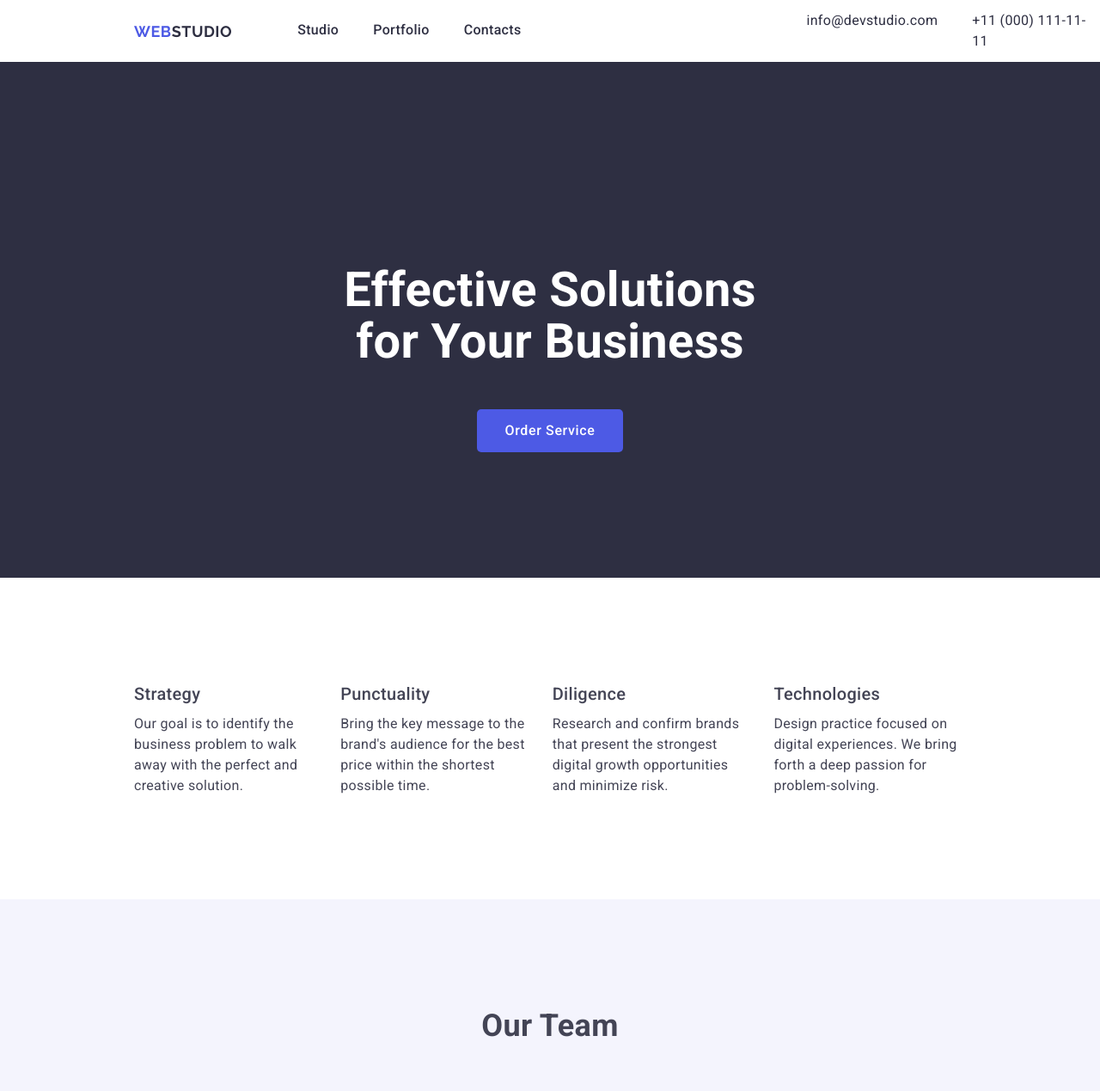
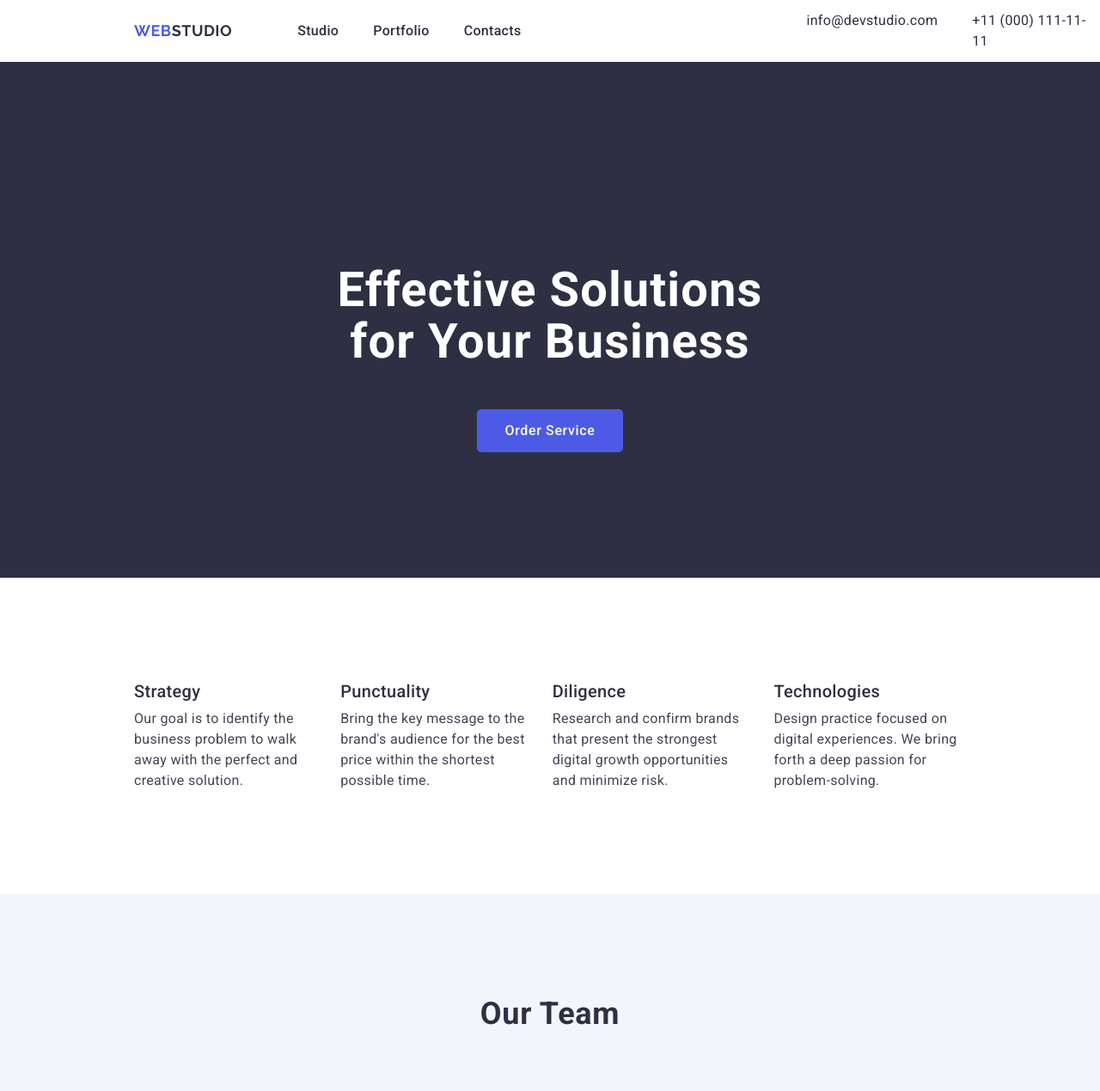
Before and after one commit to Duard4/goit-markup-hw-02, a plain HTML site: page index.html in a window 1280 px wide. Shown: the top 1269 px of the page at 86% size. Drawn offline with nearby package versions, Linux system fonts and the light colour scheme.

Commit message:
Work on mistakes

```diff
--- a/css/styles.css
+++ b/css/styles.css
@@ -5,7 +5,7 @@ body {
     color: #434455;
     font-size: 16px;
     line-height: 1.5;
-    letter-spacing: calc(16px * 0.02);
+    letter-spacing: 0.02em;
 }
 
 section {
@@ -26,14 +26,21 @@ h1 {
     font-size: 56px;
     line-height: 1.07;
     max-width: 496PX;
+    letter-spacing: 0.02em;
 }
 h2 {
     font-size: 36px;
     margin-bottom: 72px;
+    line-height: 1.11;
+    letter-spacing: 0.02em;
+    text-transform: capitalize;
+    color: #2e2f42 ;
 }
 h3 {
     font-size: 20px;
     font-weight: 500;
+    line-height: 1.2;
+    color: #2e2f42 ;
 }
 p {
     margin-top: 8px;
@@ -47,19 +54,22 @@ ul {
     gap: 24px;
 }
 
-/* GLOBAL LINK CONFIGURE */
-a, a:active, span {
+/* GLOBAL LINK & SPAN CONFIGURE */
+a, a:active {
     color: #4D5AE5;
     align-content: center;
     font-style: normal;
 }
+
 
 /* ELEMENTS CONFIGURE */
 .logo {
     font-family: "Raleway", sans-serif;
     font-size: 18px;
     font-weight: bold;
-    letter-spacing: calc(18px * 0.03);
+    letter-spacing: 0.03em;
+    line-height: 1.17;
+    text-transform: uppercase;
 }
 button {
     background-color: #4D5AE5;
@@ -67,7 +77,7 @@ button {
     color: #FFFFFF;
     padding: 16px 32px;
     border: none;
-    letter-spacing: calc(16px * 0.04);
+    letter-spacing: 0.04em;
     border-radius: 5px;
     cursor: pointer;
 }
@@ -91,11 +101,13 @@ button {
     background-color: #FFFFFF;
     height: 72px;
     align-items: center;
-    a {
+
+    ul a, span {
         color: #2E2F42;
     }
     nav, address {
         display: inherit;
+
     }
     nav {
         font-weight: 500;
@@ -141,11 +153,12 @@ button {
     padding: 100px 156px;
     background-color: #2E2F42;
     color: #F4F4FD;
-    a {
-        color: #F4F4FD;
-    }
+
     p {
         max-width: 264px;
         margin-top: 16px;
     }
+    span {
+        color: #f4f4fd ;
+    }
 }
--- a/index.html
+++ b/index.html
@@ -12,7 +12,7 @@
 <body>
     <header class="header">
         <nav>
-            <a href="./index.html" class="logo"><span>WEB</span>STUDIO</a>
+            <a href="./index.html" class="logo">Web<span class="logo-span">Studio</span></a>
             <ul>
                 <li><a href="">Studio</a></li>
                 <li><a href="">Portfolio</a></li>
@@ -28,7 +28,7 @@
     </header>
     <main>
         <section class="hero">
-            <h1>
+            <h1 class="hero-title">
                 Effective Solutions
                 for Your Business
             </h1>
@@ -68,7 +68,7 @@
             </ul>
         </section>
         <section class="team">
-            <h2>Our Team</h2>
+            <h2 class="section-title">Our Team</h2>
             <ul>
                 <li class="card">
                     <img src="./images/team-1.jpg" alt="Mark Guerrero" width="264">
@@ -93,7 +93,7 @@
             </ul>
         </section>
         <section class="portfolio">
-            <h2>Our Portfolio</h2>
+            <h2 class="section-title">Our Portfolio</h2>
             <ul>
                 <li class="card">
                     <img src="./images/portfolio-1.jpg" alt="Banking App" width="360">
@@ -131,8 +131,8 @@
         </section>
     </main>
     <footer class="footer">
-        <a href="./index.html" class="logo"><span>WEB</span>STUDIO</a>
-        <p>
+        <a href="./index.html" class="logo">Web<span class="logo-span">Studio</span></a>
+        <p class="footer-text">
             Increase the flow of customers and sales for your business with digital marketing & growth solutions.
         </p>
     </footer>
```
